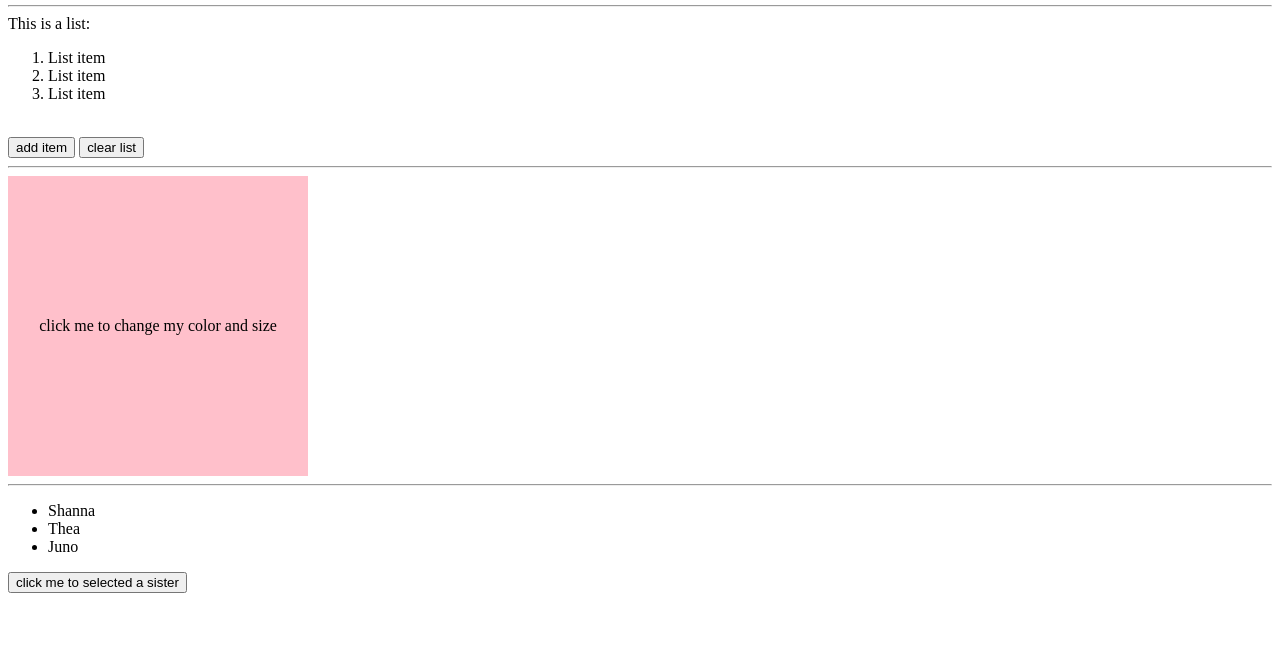
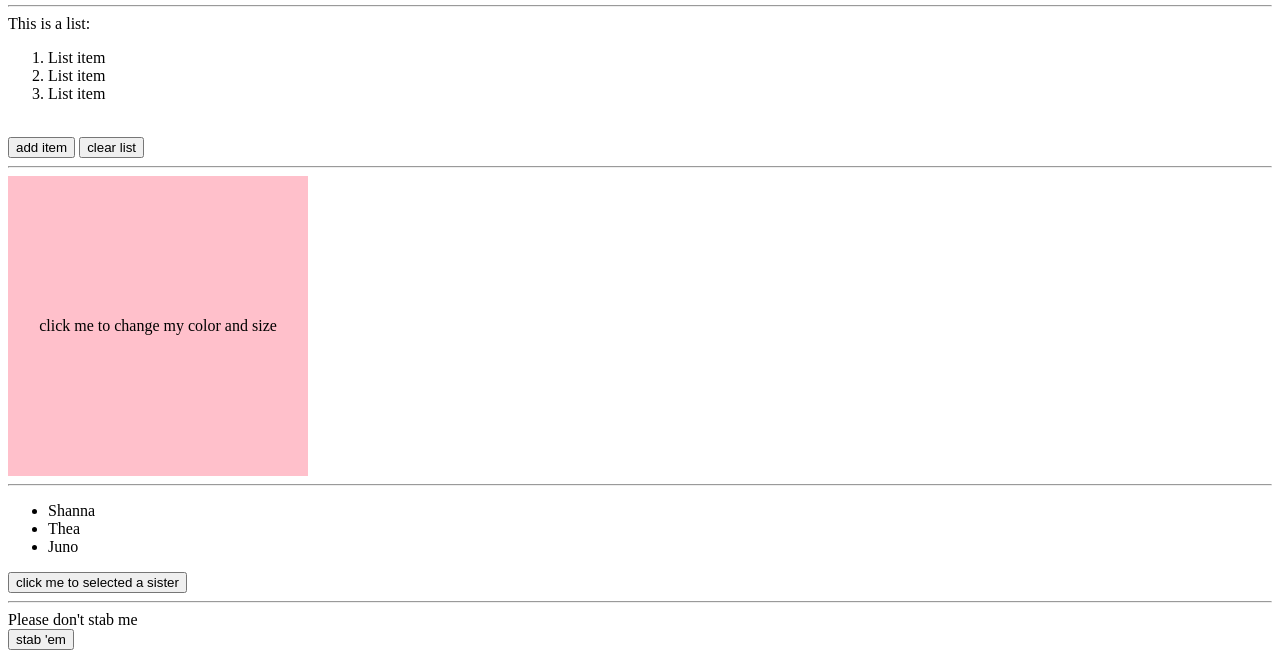
Before and after one commit to Rapha-Y/jQuery-Learning, a plain HTML site: page index.html in a window 1280 px wide. Shown: the part 604-1262 px from the top of the page. Before the commit the page ends 1205 px from the top, so only its background shows below. Drawn offline with nearby package versions, Linux system fonts and the light colour scheme.

Commit message:
added one ajax based function

```diff
--- a/index.html
+++ b/index.html
@@ -106,6 +106,9 @@
                     }
                     current_sister.css({"color": "red"});
                 })
+                $("#ajax-call-button").click(function (){
+                    $("#ajax-div").load("sample-text.txt");
+                })
             })
         </script>
     </head>
@@ -161,5 +164,10 @@
             </ul>
             <button id="sister_selection">click me to selected a sister</button>
         </div>
+        <hr>
+        <div id="ajax-div">
+            Please don't stab me<br>
+            <button id="ajax-call-button">stab 'em</button>
+        </div>
     </body>
 </html>
```
Also changed, not shown: sample-text.txt (added), 1 other file.
